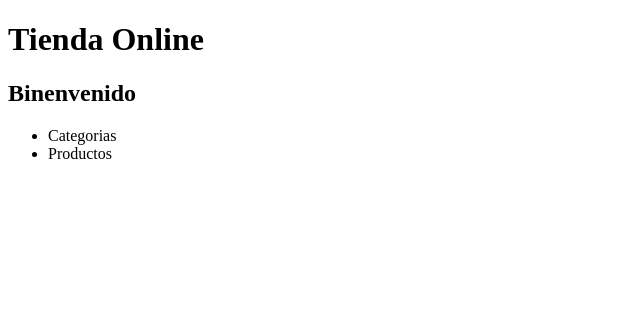
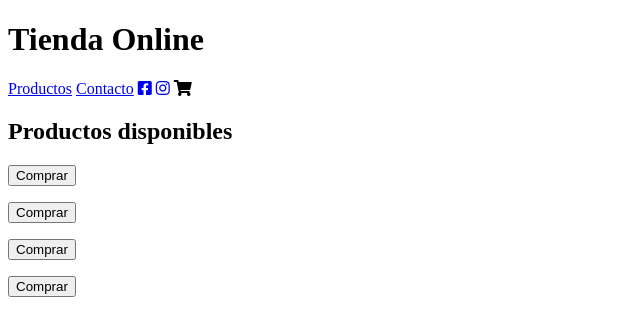
Before and after one commit to nirtika/LTAW-Practicas, a plain HTML site: page P1/index.html in a window 1280 px wide. Shown: the whole page, without its empty margins (0-640 px from the left). Drawn offline with Linux system fonts and the light colour scheme; files that its build step writes are made by us from their sources.

Commit message:
menu y botones

```diff
--- a/P1/index.html
+++ b/P1/index.html
@@ -4,16 +4,40 @@
     <meta charset="UTF-8">
     <meta http-equiv="X-UA-Compatible" content="IE=edge">
     <meta name="viewport" content="width=device-width, initial-scale=1.0">
+    <!-- Import styles-->
+    <link rel="stylesheet" type="text/css" href="style/style.css">
+    <!--Fontawsome icons-->
+    <link rel="stylesheet" href="https://cdnjs.cloudflare.com/ajax/libs/font-awesome/5.15.2/css/all.min.css" />
     <title>Tienda Online</title>
 </head>
 <body>
-    <h1> Tienda Online</h1>
-    <h2>Binenvenido</h2>
+    <div class="header-menu">
+        <h1> Tienda Online</h1>
+        <nav class="menu">
+            <a href="#Productos">Productos</a>
+            <a href="#Contacto">Contacto</a>
+            <a href="facebook.com" ><i class="fab fa-facebook-square"></i></a>
+            <a href="instagram.com"><i class="fab fa-instagram"></i></a>
+            <i class="fas fa-shopping-cart"></i>
+        </nav>
+    </div>
     <div>
-        <ul>
-            <li>Categorias</li>
-            <li>Productos</li>
-        </ul>
+        <h2>Productos disponibles</h2>
+        <div class="caja">
+            <p><button> Comprar</button></p>
+        </div>
+        <div class="caja">
+            <p><input type="button" value="Comprar" id="btn_Product2" ></p>
+        </div>
+        <div class="caja">
+            <p><input type="button" value="Comprar" id="btn_Product3" ></p>
+        </div>
+        <div class="caja">
+            <p><input type="button" value="Comprar" id="btn_Product3" ></p>
+        </div>
     </div>
+   <!--<footer>
+       <p>&copy; Nirtika 2021-2022</p>
+    </footer>-->
 </body>
 </html>
```
